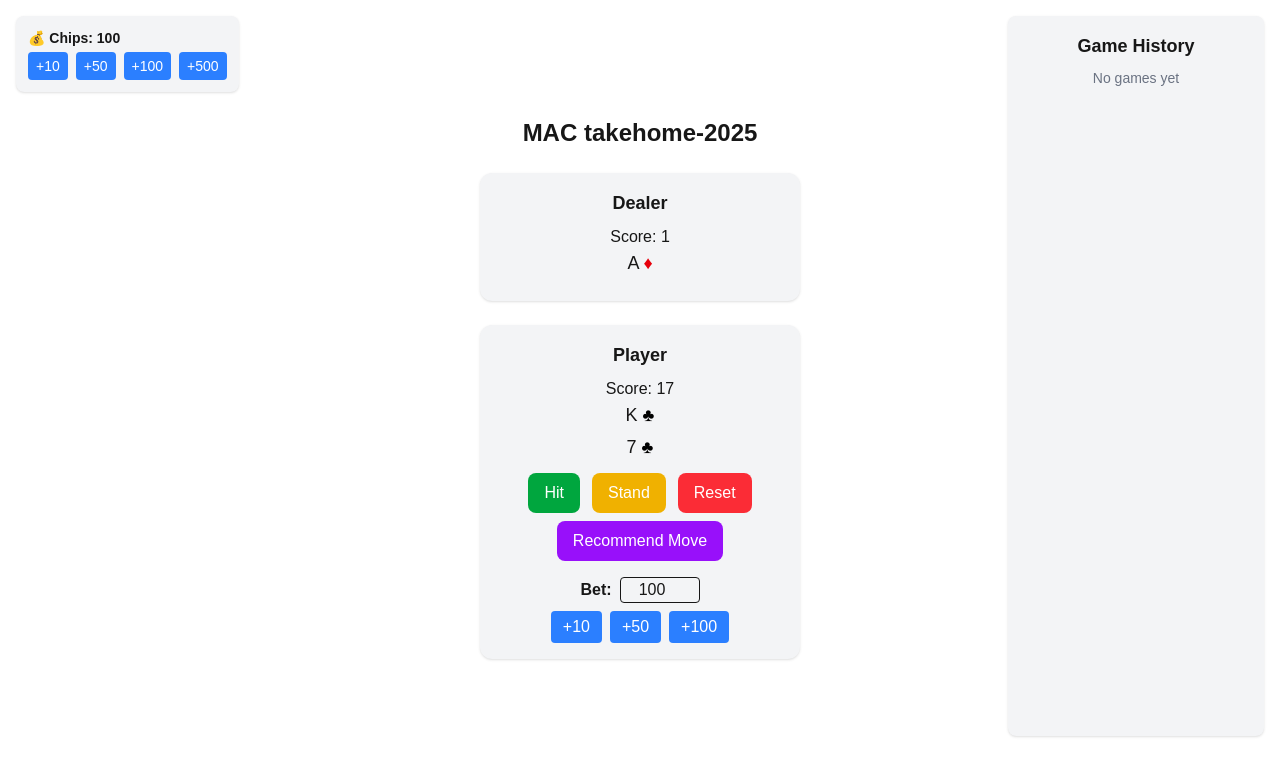
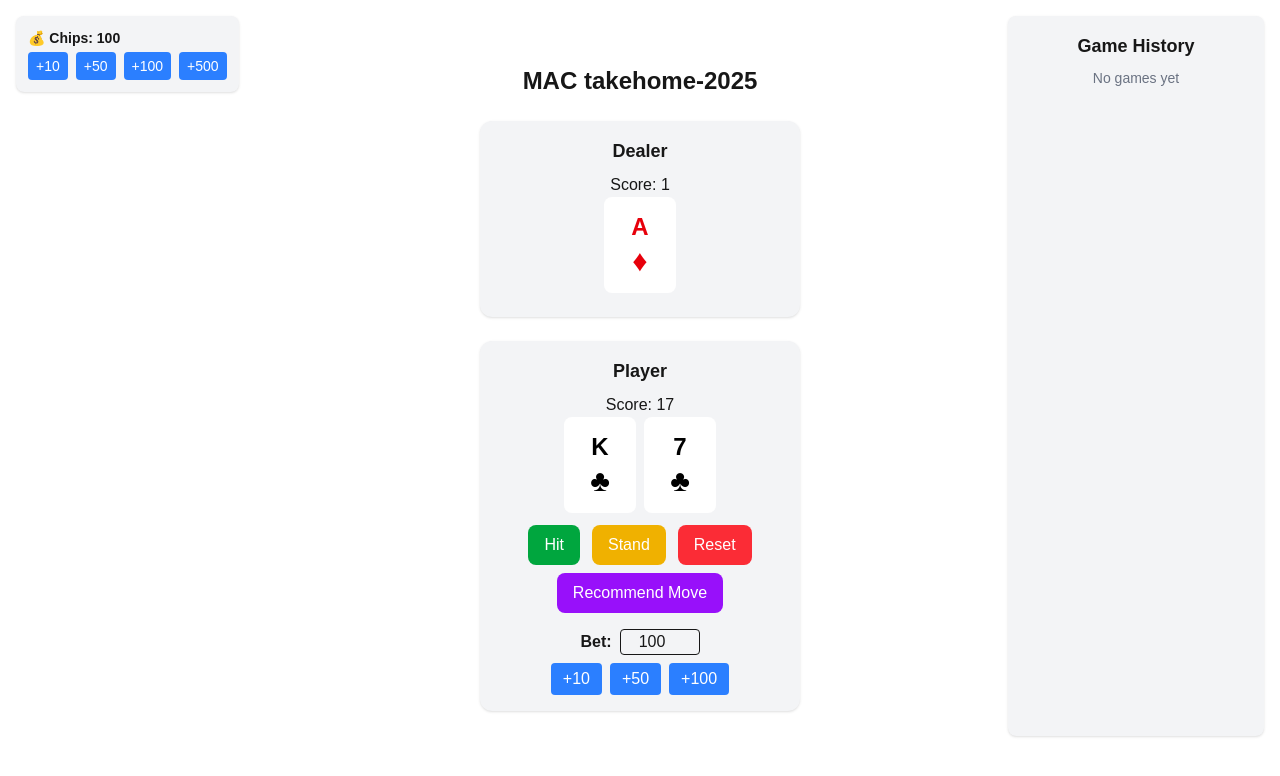
Before and after one commit to samer-alw/blackjack, a Next.js app: page / in a window 1280 px wide. Shown: the top 776 px of the page. Built offline with nearby package versions, Linux system fonts and the light colour scheme.

Commit message:
Added styling for cards, cards will also animate in rather than appear all at once

```diff
--- a/src/app/page.tsx
+++ b/src/app/page.tsx
@@ -61,6 +61,59 @@ export default function BlackjackGame() {
   const [history, setHistory] = useState<any[]>([]);
   const [recommendation, setRecommendation] = useState<string>("");
 
+  // Inside BlackjackGame
+  const [animatedDealerCards, setAnimatedDealerCards] = useState<
+    { number: string; suit: string; show: boolean }[]
+  >([]);
+
+  useEffect(() => {
+    // Initialize animated cards with show=false
+    const cardsWithShow = dealerCards.map((c) => ({ ...c, show: false }));
+    setAnimatedDealerCards(cardsWithShow);
+
+    // Staggered animation
+    cardsWithShow.forEach((_, i) => {
+      setTimeout(() => {
+        setAnimatedDealerCards((prev) => {
+          const newCards = [...prev];
+          newCards[i] = { ...newCards[i], show: true };
+          return newCards;
+        });
+      }, i * 300); // 300ms stagger; increase to slow down
+    });
+  }, [dealerCards]);
+
+  // Add a state for animated player cards
+  const [animatedPlayerCards, setAnimatedPlayerCards] = useState<
+    { number: string; suit: string; show: boolean }[]
+  >([]);
+
+  // Whenever playerCards changes, animate only the newest card
+  useEffect(() => {
+    // If no cards, initialize
+    if (animatedPlayerCards.length === 0) {
+      setAnimatedPlayerCards(playerCards.map((c) => ({ ...c, show: true })));
+      return;
+    }
+
+    // Animate only the newest card
+    const lastIndex = playerCards.length - 1;
+    const lastCard = playerCards[lastIndex];
+
+    setAnimatedPlayerCards((prev) => [
+      ...prev,
+      { ...lastCard, show: false }, // add with show=false
+    ]);
+
+    setTimeout(() => {
+      setAnimatedPlayerCards((prev) => {
+        const newCards = [...prev];
+        newCards[lastIndex] = { ...newCards[lastIndex], show: true }; // reveal newest card
+        return newCards;
+      });
+    }, 50); // small delay to trigger transition
+  }, [playerCards]);
+
   // Load chips and history from session storage
   useEffect(() => {
     const savedChips = sessionStorage.getItem("chips");
@@ -103,6 +156,8 @@ export default function BlackjackGame() {
     setPlayerCards([CardGen(), CardGen()]);
     setDealerCards([CardGen()]);
     setRecommendation("");
+    setAnimatedPlayerCards([]);
+    setAnimatedDealerCards([]);
   };
 
   useEffect(() => {
@@ -184,16 +239,26 @@ export default function BlackjackGame() {
         </div>
       </div>
 
-      {/* Dealer */}
       <div className="bg-gray-100 p-4 rounded-xl shadow w-80 text-center">
         <h2 className="text-lg font-semibold mb-2">Dealer</h2>
         <p>Score: {dealerScore}</p>
         <ul className="space-y-1 text-lg mb-2">
-          {dealerCards.map((c, i) => (
-            <li key={i}>
-              {c.number} <span className={getSuitColor(c.suit)}>{c.suit}</span>
-            </li>
-          ))}
+          <div className="flex justify-center gap-2">
+            {animatedDealerCards.map((card, i) => (
+              <div
+                key={i}
+                className={`w-18 h-24 rounded-lg flex flex-col justify-center items-center p-1 bg-white
+        ${
+          card.suit === "♥" || card.suit === "♦" ? "text-red-600" : "text-black"
+        }
+        transition-all duration-1000 ease-out
+        ${card.show ? "opacity-100 translate-y-0" : "opacity-0 translate-y-4"}`}
+              >
+                <div className="text-2xl font-extrabold">{card.number}</div>
+                <div className="text-3xl font-bold">{card.suit}</div>
+              </div>
+            ))}
+          </div>
         </ul>
       </div>
 
@@ -208,11 +273,22 @@ export default function BlackjackGame() {
         )}
 
         <ul className="space-y-1 text-lg mb-2">
-          {playerCards.map((c, i) => (
-            <li key={i}>
-              {c.number} <span className={getSuitColor(c.suit)}>{c.suit}</span>
-            </li>
-          ))}
+          <div className="flex justify-center gap-2">
+            {animatedPlayerCards.map((card, i) => (
+              <div
+                key={i}
+                className={`w-18 h-24 rounded-lg flex flex-col justify-center items-center p-1 bg-white
+        ${
+          card.suit === "♥" || card.suit === "♦" ? "text-red-600" : "text-black"
+        }
+        transition-all duration-1000 ease-out
+        ${card.show ? "opacity-100 translate-y-0" : "opacity-0 translate-y-4"}`}
+              >
+                <div className="text-2xl font-extrabold">{card.number}</div>
+                <div className="text-3xl font-bold">{card.suit}</div>
+              </div>
+            ))}
+          </div>
         </ul>
 
         <div className="flex flex-col items-center gap-2 mt-3">
```
